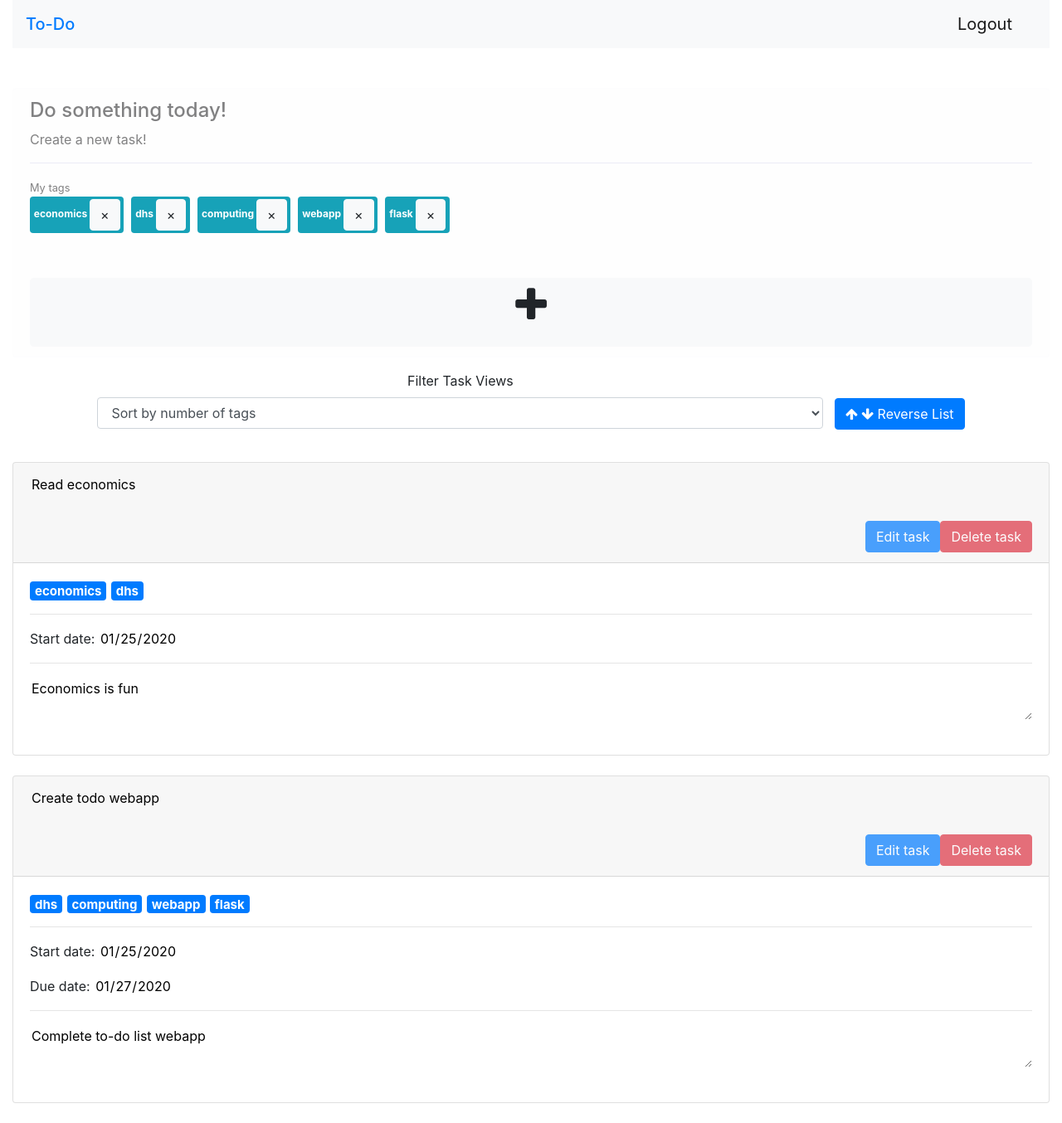
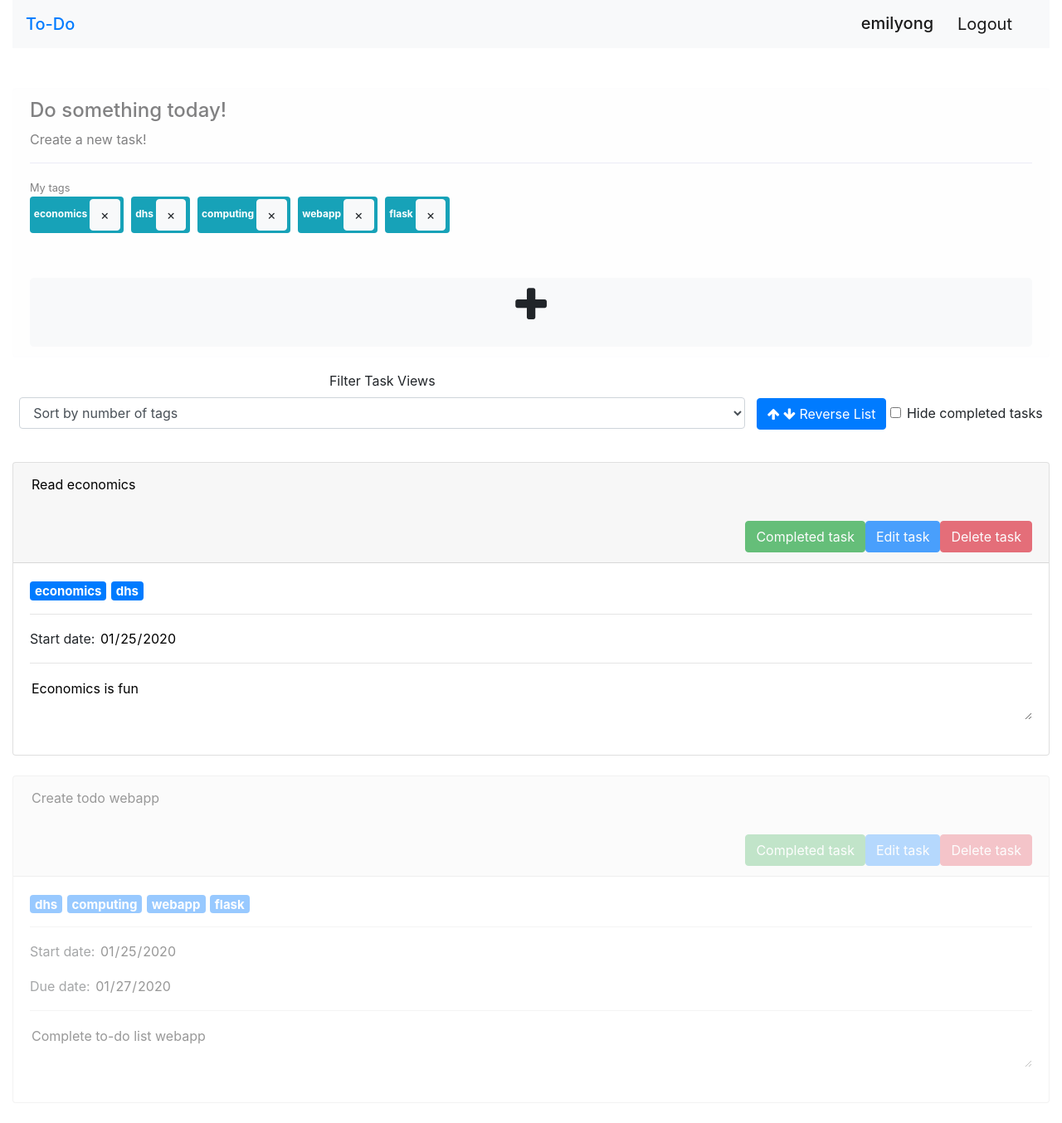
Before and after one commit to EmilyOng/ToDo, a Flask app: page /todo in a window 1280 px wide. Shown: the whole page at 83% size. Run offline with Flask 2, Linux system fonts and the light colour scheme; a user stored in the database is signed in; data comes from the database, SQL or seed files in the repository; both versions use the stored data as it was after the commit; some libraries are stand-ins or nearby versions.

Commit message:
Handled task completion and added back buttons in login and signup page

```diff
--- a/app.py
+++ b/app.py
@@ -78,8 +78,7 @@ def index ():
                            "email": request.form["email"]}
             session["form_data"] = ["submit_signup", form_inputs]
             return redirect(url_for("request_processor"))
-
-        if "submit_login" in request.form:
+        elif "submit_login" in request.form:
             user = User.query.filter_by(username=request.form["username"]).first()
             form_inputs = {}
             if user is None:
@@ -91,6 +90,8 @@ def index ():
                 form_inputs["login"] = False
             session["form_data"] = ["submit_login", form_inputs]
             return redirect(url_for("request_processor"))
+        elif "back_to_main" in request.form:
+            return redirect(url_for("index"))
 
     return render_template("index.html")
 
@@ -180,6 +181,11 @@ def todo():
         elif "delete_task" in list(request.form.keys())[0]:
             task = ToDo.query.filter(ToDo.id == int(request.form[list(request.form.keys())[0]])).first()
             db.session.delete(task)
+            db.session.commit()
+            return redirect(url_for("todo"))
+        elif "completed_task" in list(request.form.keys())[0]:
+            task = ToDo.query.filter(ToDo.id == int(request.form[list(request.form.keys())[0]])).first()
+            task.completed = not task.completed
             db.session.commit()
             return redirect(url_for("todo"))
         elif "delete_tag" in request.form:
@@ -350,7 +356,7 @@ def todo():
         todos.append({"Title": user_todo.title, "Body": user_todo.body,
                       "Tag": todo_tag, "Start date": start_date,
                       "Due date": due_date, "Days left": days_left,
-                      "id": user_todo.id})
+                      "id": user_todo.id, "completed": user_todo.completed})
 
     user_tags = current_user.tag_items.all()
     tags = []
@@ -369,7 +375,8 @@ def todo():
             filter_view = "Sort by number of tags"
     else:
         filter_view = ""
-    return render_template("todo.html", todos=todos, todos_json=json.dumps(todos), tags=tags, filter_view=filter_view)
+    return render_template("todo.html", todos=todos, todos_json=json.dumps(todos), tags=tags,
+                            filter_view=filter_view, username=current_user.username)
 
 
 if __name__ == "__main__":
--- a/templates/js/todo.js
+++ b/templates/js/todo.js
@@ -22,10 +22,15 @@ for (var i=0; i<editable_fields.length; i++) {
 
 function handle_filter () {
   var filter_selected = document.getElementById("filter_views").value;
+  if (filter_selected == "filter_task_completion") {
+    filter_completion();
+    event.preventDefault();
+    return false;
+  }
   filter_form.submit();
 }
 
-function filter_reverse () {
+function get_todo_nodes () {
   var todo_list = document.getElementById("todo_list");
   var child_count = todo_list.childElementCount;
   var todo_children = [];
@@ -35,11 +40,69 @@ function filter_reverse () {
     }
     todo_list.removeChild(todo_list.firstChild);
   }
+  return {"todo_children": todo_children, "child_count": child_count};
+}
+
+function filter_reverse () {
+  var todo_list = document.getElementById("todo_list");
+  var data = get_todo_nodes();
+  var todo_children = data["todo_children"];
+  var child_count = data["child_count"];
   for (var i=parseInt(child_count/2)-1; i>=0; i--) {
     todo_list.appendChild(todo_children[i]);
     var br = document.createElement("br");
     todo_list.appendChild(br);
   }
+}
+
+function filter_completion (hide=false) {
+  todo_children = get_todo_nodes()["todo_children"];
+  var todo_list = document.getElementById("todo_list");
+
+  var todos_json = JSON.parse({{todos_json|tojson}});
+  var completed_tasks_id = [];
+  for (var i=0; i<todos_json.length; i++) {
+    if (todos_json[i]["completed"]) {
+      completed_tasks_id.push(parseInt(todos_json[i]["id"]));
+    }
+  }
+
+  var completed_tasks = [];
+  var uncompleted_tasks = [];
+
+  for (var i=0; i<todo_children.length; i++) {
+    var id_attribute = todo_children[i].getAttribute("id");
+    var char = id_attribute.split("_");
+    var id = parseInt(char[char.length-1]);
+    if (completed_tasks_id.indexOf(id) != -1) {
+      completed_tasks.push(todo_children[i]);
+    }
+    else {
+      uncompleted_tasks.push(todo_children[i]);
+    }
+  }
+
+  for (var i=0; i<uncompleted_tasks.length; i++) {
+    todo_list.appendChild(uncompleted_tasks[i]);
+    var br = document.createElement("br");
+    todo_list.appendChild(br);
+  }
+
+  for (var i=0; i<completed_tasks.length; i++) {
+    if (hide) {
+      completed_tasks[i].style.display = "none";
+    }
+    else {
+      completed_tasks[i].style.display = "block";
+    }
+    todo_list.appendChild(completed_tasks[i]);
+    var br = document.createElement("br");
+    todo_list.appendChild(br);
+  }
+}
+
+function hide_completed_tasks () {
+  filter_completion(document.getElementById("completed_task_checkbox").checked);
 }
 
 function check_date (start_date, due_date, error_panel) {
--- a/templates/login.html
+++ b/templates/login.html
@@ -36,6 +36,10 @@
     <form method="post">
         <input type="submit" class="form-control" name="forgot_password" id="inlineFormInputGroup" value="Forgot password?">
     </form>
+    <br/><hr/>
+    <form method="post">
+        <input type="submit" class="form-control" name="back_to_main" id="inlineFormInputGroup" value="Go Back">
+    </form>
 {% endif %}
 <br/>
 {% if error_msg %}
--- a/templates/template.html
+++ b/templates/template.html
@@ -17,6 +17,7 @@
         <nav class="navbar navbar-light bg-light">
             <span class="navbar-brand mb-0 h1"><a href="/" style="text-decoration:none;">To-Do</a></span>
             <ul class="nav justify-content-end">
+                <span class="navbar-brand mb-0 h1">{{username}}</span>
                 <li class="nav-item" style="visibility:hidden;" id="logout_button">
                     <form method="post"><button type="submit" name="logout" class="btn navbar-brand mb-0 h1">Logout</button></form>
                 </li>
--- a/templates/todo_page/display_task.html
+++ b/templates/todo_page/display_task.html
@@ -3,7 +3,12 @@
     {% set todo_id=todo["id"] %}
     {% set edit_form_id="edit_form_"+(todo_id|string) %}
     <form method="post" id={{edit_form_id}}>
-      <div class="card">
+      {% if todo["completed"] %}
+        {% set opacity="40%" %}
+      {% else %}
+        {% set opacity="100%" %}
+      {% endif %}
+      <div class="card" style="opacity:{{opacity}}">
           <div class="card-header">
               {% set title_id="title_"+(todo_id|string) %}
               <textarea id={{title_id}} name={{title_id}} class="edit_task_data" style="background:transparent; border-style:none; resize:none;" readonly>{{todo["Title"]}}</textarea>
@@ -25,6 +30,10 @@
                     </div>
                   {% endwith %}
                   <button type="button" style="float:right; opacity:70%;" class="btn btn-primary" value={{todo_id}} onclick="edit_task(this);">Edit task</button>
+                  <form method="POST">
+                    {% set completed_task_id="completed_task_"+(todo['id']|string) %}
+                    <button type="submit" style="float:right; opacity:70%;" class="btn btn-success" value={{todo_id}} name={{completed_task_id}}>Completed task</button>
+                  </form>
                   {% set submit_edited_id="submit_edited_"+(todo['id']|string) %}
                   <button type="submit" name="edit_task_form" style="float:left; opacity:70%; visibility:hidden;" id={{submit_edited_id}} value={{todo_id}} onclick="submit_edited(this);" class="btn btn-success">Save changes</button>
                   {% set abandon_edited_id="abandon_edited_"+(todo['id']|string) %}
--- a/templates/todo_page/filter_task_views.html
+++ b/templates/todo_page/filter_task_views.html
@@ -8,14 +8,21 @@
           <option value="filter_date_added">Sort by date added</option>
           <option value="filter_due_date">Sort by due date</option>
           <option value="filter_tags_number">Sort by number of tags</option>
+          <option value="filter_task_completion">Sort by completed tasks</option>
         </select>
       </div>
     </form>
   </div>
   &nbsp
-    <button name="reverse_filter" onclick="filter_reverse();" class="btn btn-primary" style="display:inline-block">
+    <button name="reverse_filter" onclick="filter_reverse();" class="btn btn-primary" style="display:inline-block;">
       <i class="fa fa-arrow-up" aria-hidden="true"></i>
       <i class="fa fa-arrow-down" aria-hidden="true"></i>
       Reverse List
     </button>
+    <div class="form-check" style="display:inline-block;">
+      <input onchange="hide_completed_tasks();" class="form-check-input" type="checkbox" id="completed_task_checkbox">
+      <label class="form-check-label" for="completed_task_checkbox">
+        Hide completed tasks
+      </label>
+    </div>
 </center>
```
Also changed, not shown: templates/signup.html (+7 -1 lines), README.md, database.sqlite3, documentation/images/sorting.png.
